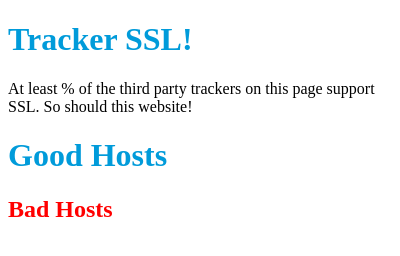
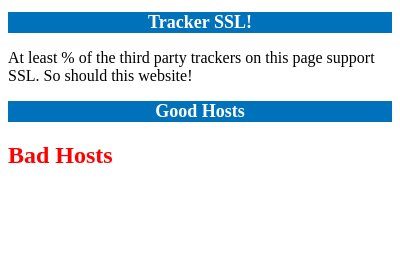
Before and after one commit to andrewhilts/trackerssl, a browser extension: page popup.html in a window 400 px wide. Drawn offline with Linux system fonts and the light colour scheme.

Commit message:
change css

```diff
--- a/main.css
+++ b/main.css
@@ -1,13 +1,24 @@
 div {
 	box-sizing: border-box;
     width: auto;
+    position: relative;
+    overflow: visible;
 
 }
 
 h1 {
 
-	color: #009bda;
+	color: white;
 	font: 'merriweather','Helvetica' , sans-serif;
+	background-color: #0072BB;
+	width: 100%;
+	height: 100%;
+	font-size: 18px;
+	text-align: center;
+	padding: auto;
+
+
+
 }
 
 h2 {
```
